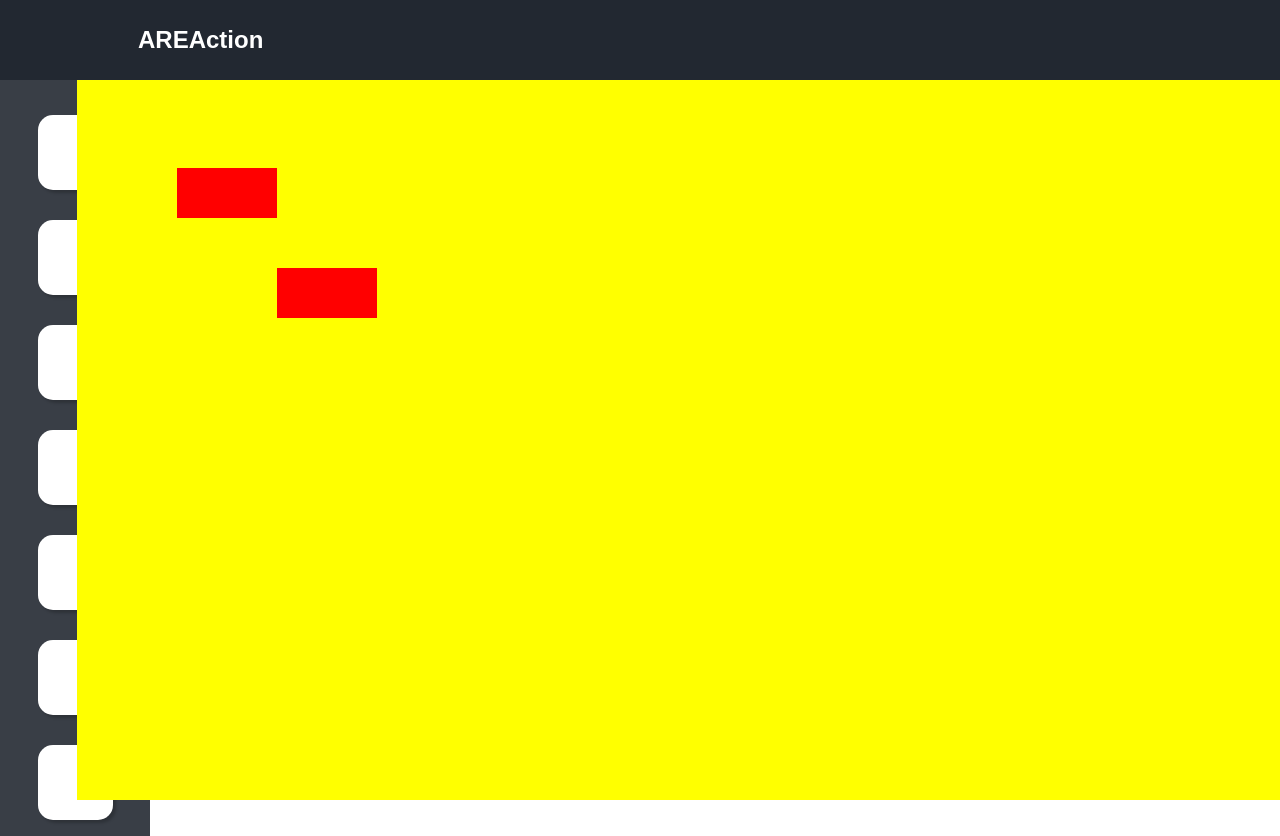
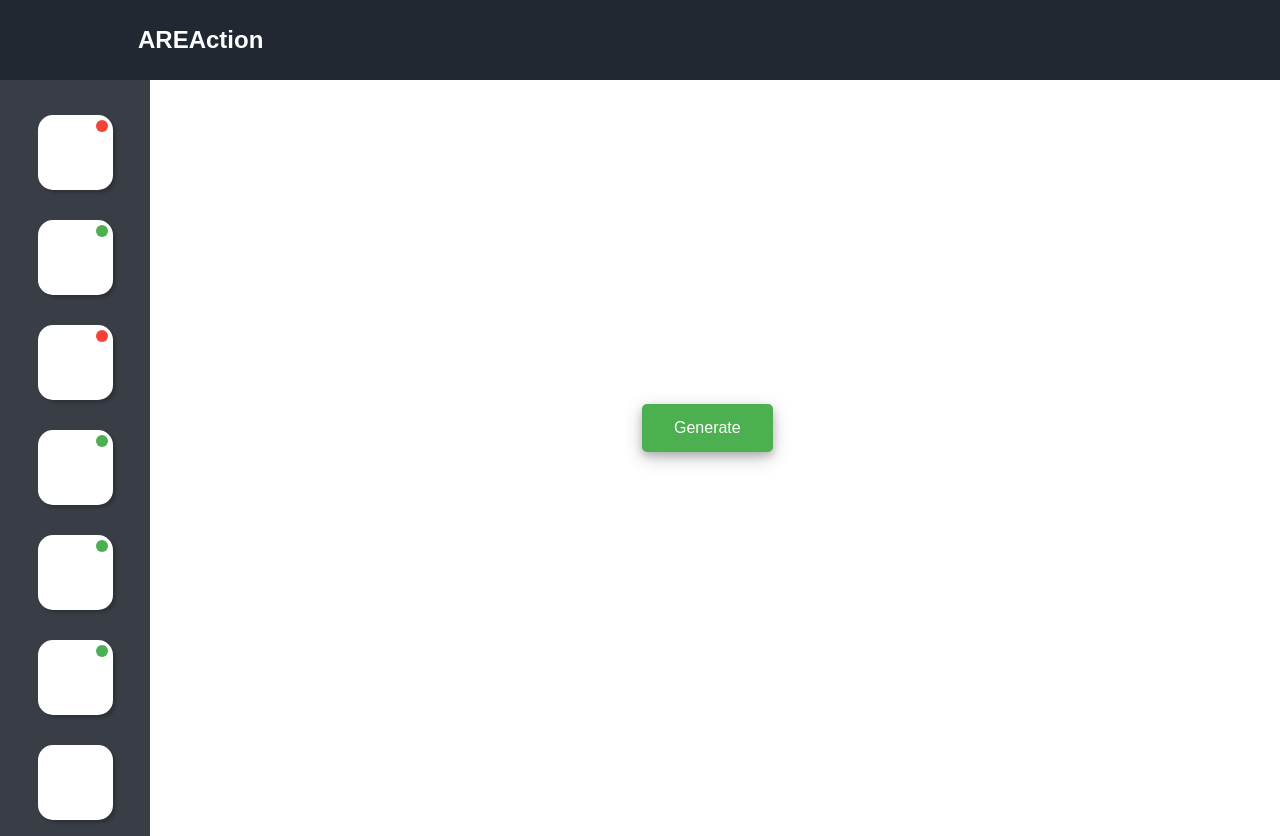
Before and after one commit to VictorHarri-Chal/AREA, a React (Create React App) app in the folder area/: page /dashboard in a window 1280 px wide. Before the commit the page ends 800 px from the top, so only its background shows below. Built offline with nearby package versions, Linux system fonts and the light colour scheme; some icons are missing.

Commit message:
[ADD] New version of playground & trailing spaces fix

```diff
--- a/area/src/components/Playground/PlaygroundElements.js
+++ b/area/src/components/Playground/PlaygroundElements.js
@@ -1,15 +1,25 @@
 import styled from 'styled-components';
 
-export const DragableRectangleContainer = styled.div`
-  width: 100%;
-  height: 100%;
+export const StyledButton = styled.button`
+  left: 50%;
+  top: 50%;
+  background-color: #4CAF50; /* Green */
+  border: none;
+  color: white;
+  padding: 15px 32px;
+  text-align: center;
+  text-decoration: none;
+  display: inline-block;
+  font-size: 16px;
+  margin: 4px 2px;
+  cursor: pointer;
+  border-radius: 5px;
+  box-shadow: 0 4px 8px 0 rgba(0, 0, 0, 0.2), 0 6px 20px 0 rgba(0, 0, 0, 0.19);
+  transition: all 0.3s ease;
   position: absolute;
+
+  &:hover {
+    background-color: #3e8e41; /* Darker green */
+    transform: scale(1.05);
+  }
 `;
-
-export const RectangleContainer = styled.div`
-  width: 10%;
-  height: 8%;
-  background: red;
-  position: absolute;
-  border-radius: 20px
-`;
--- a/area/src/components/Playground/index.js
+++ b/area/src/components/Playground/index.js
@@ -1,12 +1,11 @@
-import React, { useRef, useEffect } from 'react';
+import React, { useRef, useEffect, useState } from 'react';
+import { StyledButton } from './PlaygroundElements';
 
 function Playground() {
+	const [coordinates, setCoordinates] = useState({ x: 0, y: 0, width: 0, height: 0 });
   	const canvas = useRef();
   	let ctx = null;
-  const boxes = [
-    { x: 200, y: 220, w: 100, h: 50 },
-    { x: 100, y: 120, w: 100, h: 50 }
-  ]
+  	const boxes = []
   	let isDown = false;
   	let dragTarget = null;
   	let startX = null;
@@ -14,7 +13,7 @@ function Playground() {
 
  	useEffect(() => {
     	const canvasEle = canvas.current;
-    canvasEle.width = window.innerWidth - (window.innerWidth*6/100);
+    	canvasEle.width = window.innerWidth - (window.innerWidth*18/100);
     	canvasEle.height = window.innerHeight - (window.innerHeight*6/100);
 
     	ctx = canvasEle.getContext("2d");
@@ -25,7 +24,7 @@ function Playground() {
   	}, []);
 
   	const draw = () => {
-    ctx.clearRect(0, 0, canvas.current.clientWidth, canvas.current.clientHeight);
+    	ctx.clearRect(0, 0, window.innerWidth - (window.innerWidth*18/100), window.innerHeight - (window.innerHeight*6/100));
     	boxes.map(info => drawFillRect(info));
   	}
 
@@ -35,6 +34,9 @@ function Playground() {
 
     ctx.beginPath();
     ctx.fillStyle = backgroundColor;
+    ctx.roundRect(x, y, w, h, 10);
+    ctx.stroke();
+    ctx.fill();
     ctx.fillRect(x, y, w, h);
   	}
 
@@ -56,36 +58,51 @@ function Playground() {
     	startY = parseInt(e.nativeEvent.offsetY - canvas.current.clientTop);
     	isDown = hitBox(startX, startY);
   	}
+
   	const handleMouseMove = e => {
-    if (!isDown) return;
-
+    	if (!isDown)
+			return;
 		const mouseX = parseInt(e.nativeEvent.offsetX - canvas.current.clientLeft);
     	const mouseY = parseInt(e.nativeEvent.offsetY - canvas.current.clientTop);
     	const dx = mouseX - startX;
     	const dy = mouseY - startY;
     	startX = mouseX;
     	startY = mouseY;
+    	console.log(dragTarget.x + 250 + dx);
+    	console.log(window.innerWidth);
+    	if (dragTarget.x + dx > 0 && ((dragTarget.x + 500 + dx) < window.innerWidth)) {
       		dragTarget.x += dx;
+    	}
     	dragTarget.y += dy;
     	draw();
   	}
+
   	const handleMouseUp = e => {
     	dragTarget = null;
     	isDown = false;
   	}
+
 	const handleMouseOut = e => {
     	handleMouseUp(e);
+  	}
+
+	const handleClick = () => {
+    	boxes.unshift({ x: 500, y: 220, w: 250, h: 100 });
+    	draw();
   	}
 
   	return (
     	<div className="Playground">
       		<canvas
-        style={{backgroundColor: 'yellow', top: '6%', left: '6%', position: 'absolute'}}
+        		style={{backgroundColor: 'white', top: '6%', left: '18%', position: 'relative'}}
         		onMouseDown={handleMouseDown}
         		onMouseMove={handleMouseMove}
         		onMouseUp={handleMouseUp}
         		onMouseOut={handleMouseOut}
         		ref={canvas}></canvas>
+        	<StyledButton onClick={handleClick}>
+          		Generate
+        	</StyledButton>
     	</div>
 	);
 }
```
Lines whose indentation alone changed are shown as unchanged.
